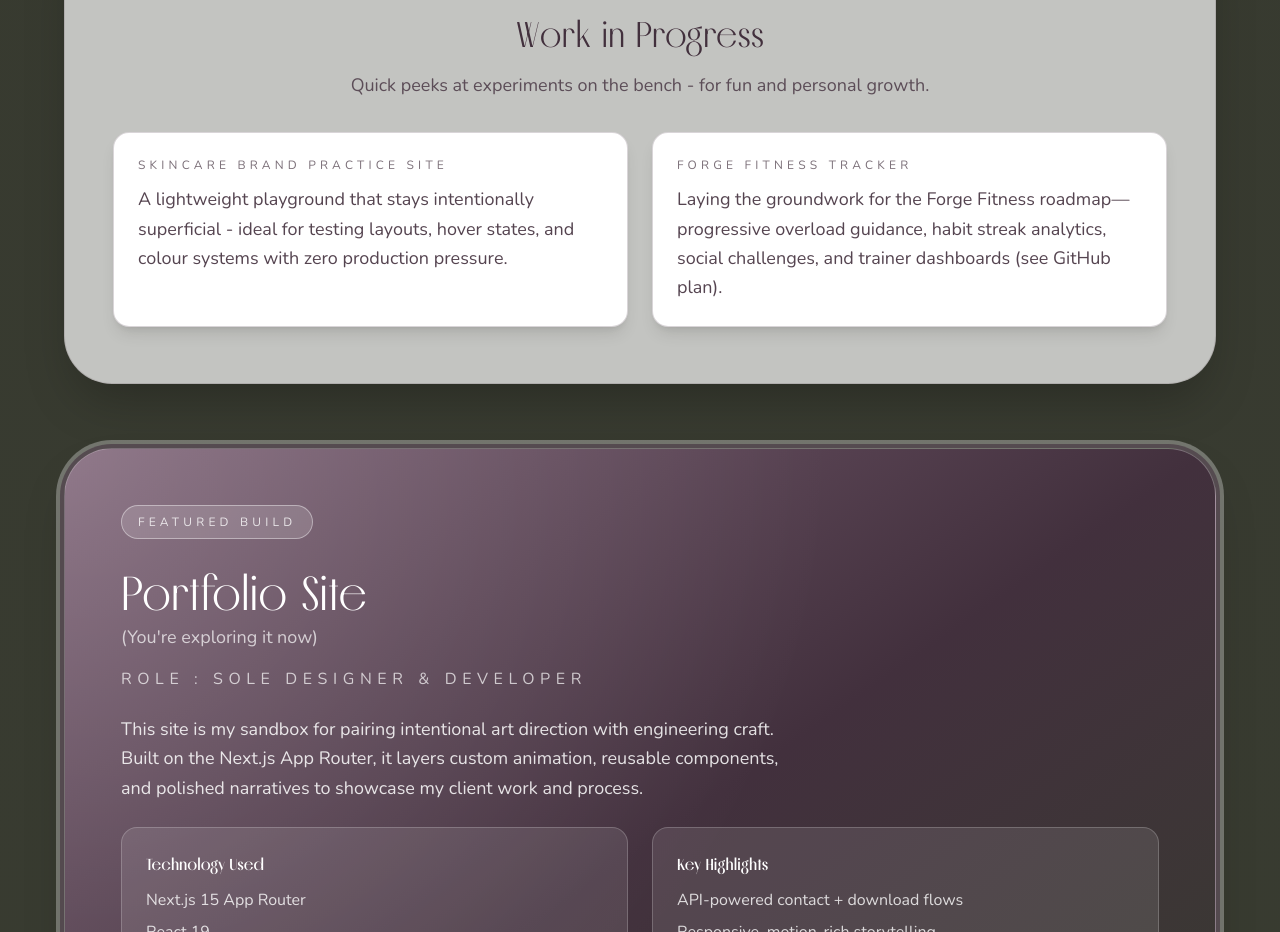
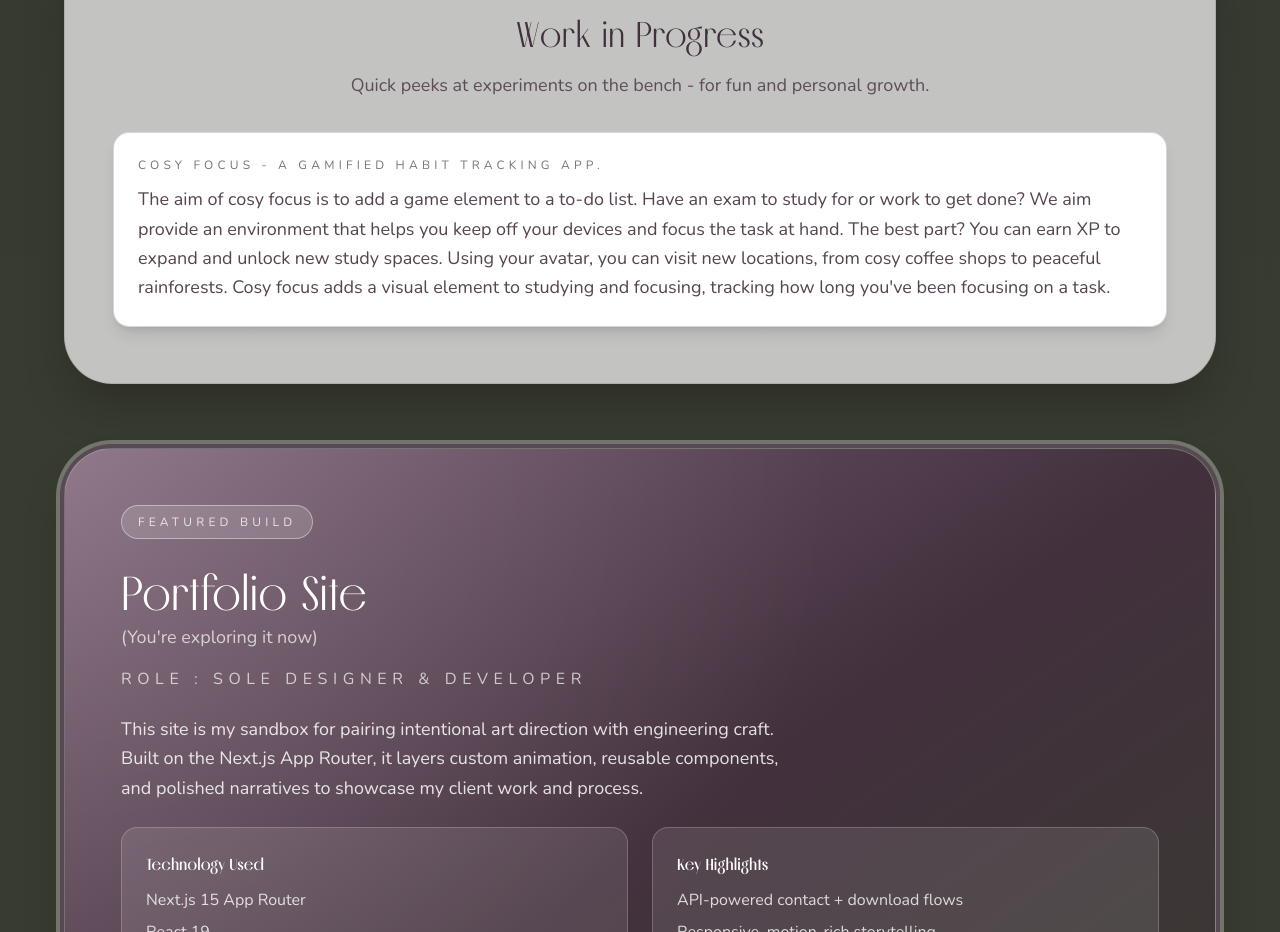
Before and after one commit to maevecrossan/my-portfolio, a Next.js app: page /previous-work in a window 1280 px wide. Shown: the part 840-1772 px from the top of the page. Built offline with nearby package versions, Linux system fonts and the light colour scheme.

Commit message:
Update details for WIPs.

```diff
--- a/src/app/previous-work/PreviousWorkClient.js
+++ b/src/app/previous-work/PreviousWorkClient.js
@@ -65,7 +65,7 @@ export default function PreviousWorkClient() {
 				</div>
 			</section>
 
-			{/* WIP Projects: Skincare brand page & Workout tracker*/}
+			{/* WIP Projects */}
 			<section
 				className="w-full max-w-6xl mx-auto rounded-[3rem] bg-white/70 px-6 py-10 md:px-12 md:py-14 shadow-2xl border border-mulberry/15 animate-drop-in"
 				style={{ ['--delay']: '80ms' }}
@@ -82,22 +82,13 @@ export default function PreviousWorkClient() {
 						Quick peeks at experiments on the bench - for fun and personal growth.
 					</p>
 				</div>
-				<dl className="grid gap-6 md:grid-cols-2">
+				<dl className="grid gap-6 md:grid-cols-1">
 					<div className="rounded-2xl border border-mulberry/20 bg-white p-6 shadow-lg text-left">
 						<dt className="text-xs uppercase tracking-[0.35em] font-nunito text-mulberry/70">
-							Skincare Brand Practice Site
+							Cosy Focus - A gamified habit tracking app.
 						</dt>
 						<dd className="mt-3 text-base md:text-lg font-nunito text-mulberry/90 leading-relaxed">
-							A lightweight playground that stays intentionally superficial -
-							ideal for testing layouts, hover states, and colour systems with zero production pressure.
-						</dd>
-					</div>
-					<div className="rounded-2xl border border-mulberry/20 bg-white p-6 shadow-lg text-left">
-						<dt className="text-xs uppercase tracking-[0.35em] font-nunito text-mulberry/70">
-							Forge Fitness Tracker
-						</dt>
-						<dd className="mt-3 text-base md:text-lg font-nunito text-mulberry/90 leading-relaxed">
-							Laying the groundwork for the Forge Fitness roadmap—progressive overload guidance, habit streak analytics, social challenges, and trainer dashboards (see GitHub plan).
+							The aim of cosy focus is to add a game element to a to-do list. Have an exam to study for or work to get done? We aim provide an environment that helps you keep off your devices and focus the task at hand. The best part? You can earn XP to expand and unlock new study spaces. Using your avatar, you can visit new locations, from cosy coffee shops to peaceful rainforests. Cosy focus adds a visual element to studying and focusing, tracking how long you've been focusing on a task.
 						</dd>
 					</div>
 				</dl>
```
